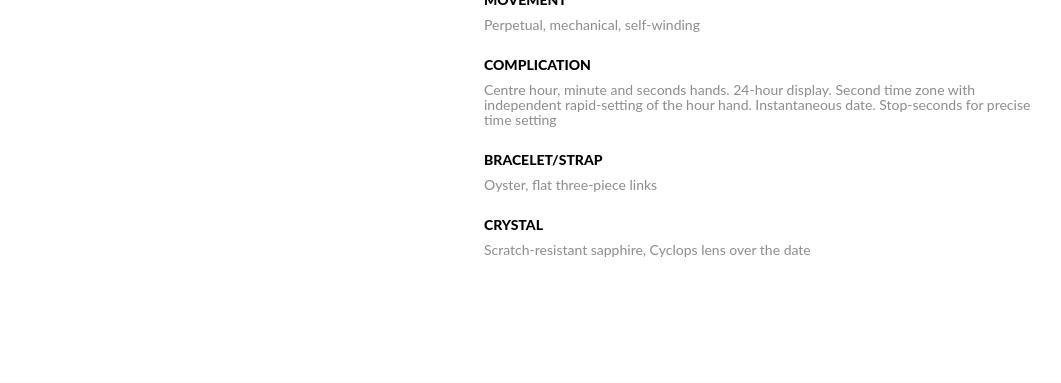
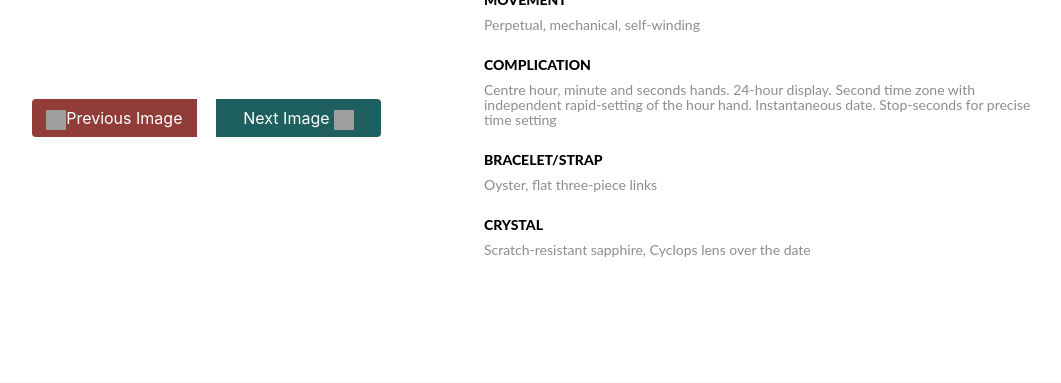
Before and after one commit to TimeStory-Project/TimeStory, a Django app: page /product in a window 1280 px wide. Shown: the part 701-1084 px from the top of the page, without its empty margins (156-1217 px from the left). Run offline with Django 3.2, Linux system fonts and the light colour scheme; some libraries are stand-ins or nearby versions; some web fonts are replaced; grey boxes are pictures that could not be loaded.

Commit message:
done with product.html

```diff
--- a/template/main/product.html
+++ b/template/main/product.html
@@ -152,6 +152,18 @@
 
         }
 
+        .btn-group {
+            width: 70%;
+        }
+
+        .btn-group .btn {
+            width: 50%;
+        }
+
+        .dividerForButton{
+            width:20px;
+            height:auto;
+        }
 
 
 
@@ -180,14 +192,69 @@
 
                     <!-- Left Side -->
 
-
+                    <!--
                     <div class="watchimage img-hover-zoom img-hover-zoom--xyz">
                         <img src="https://www.thewatchcompany.com/media/catalog/product/cache/7201a60ec3a4244a7d22fa59c65163e2/1/1/116610_20LN_1546998610.jpg"
                         alt="">
 
 
+                    </div>
 
+                    -->
+
+                    <div class="watchimage img-hover-zoom img-hover-zoom--xyz">
+                        <div id="slideshow">
+
+                            <img alt="slideshow" src="https://media.watchlink.sg/Products/5e34cb1ff6c8741b482d17ef/Aquanaut_1ODMaF.jpeg"  id="imgClickAndChange" height="500" width="500" />
+
+
+                        </div>
+
+                        <div class="gap-30"></div>
+
+                        <div class= "text-center">
+
+                            <div class="btn-group">
+
+                            <button type="button" class="btn btn-default" onclick="changeImage(-1)" style="background-color:rgb(145, 60, 57);"><img src=https://image.flaticon.com/icons/svg/126/126492.svg height="20" width="20">Previous Image</button>
+                            <div class="dividerForButton"></div>
+                            <button type="button" class="btn btn-default" onclick="changeImage(1)" style="background-color:rgb(30, 95, 95);"> Next Image <img src=https://image.flaticon.com/icons/svg/126/126490.svg height="20" width="20"></button>
+
+                            </div>
+
+                        </div>
                     </div>
+
+                    <script>
+                        var imgs = ["https://media.watchlink.sg/Products/5e34cb1ff6c8741b482d17ef/Aquanaut_1ODMaF.jpeg",
+                        "https://media.watchlink.sg/Products/5e34cb1ff6c8741b482d17ef/Aquanaut_20lq3I.jpeg" ,
+                         "https://media.watchlink.sg/Products/5e34cb1ff6c8741b482d17ef/Aquanaut_318jSy.jpeg",
+                         "https://media.watchlink.sg/Products/5e34cb1ff6c8741b482d17ef/Aquanaut_4Wf0Lp.jpeg"];
+
+                        function changeImage(dir) {
+
+                            var img = document.getElementById("imgClickAndChange");
+
+                            if (dir == 1) { /** Handes the going forward button **/
+
+                                if (imgs.indexOf(img.src) == imgs.length - 1) { /** When reach the last image, loop again **/
+                                    img.src = imgs[0];
+                                    console.log(imgs.indexOf(img.src))
+
+                                } else {
+                                    img.src = imgs[imgs.indexOf(img.src) + (dir || 1)] || imgs[dir ? imgs.length - 1 : 0];
+                                    console.log(imgs.indexOf(img.src))
+                                }
+
+                            } else { /** Handles the going backward button **/
+
+                                img.src = imgs[imgs.indexOf(img.src) + (dir || 1)] || imgs[dir ? imgs.length - 1 : 0];
+                                    console.log(imgs.indexOf(img.src))
+
+                            }
+                        }
+
+                    </script>
 
 
 
```
